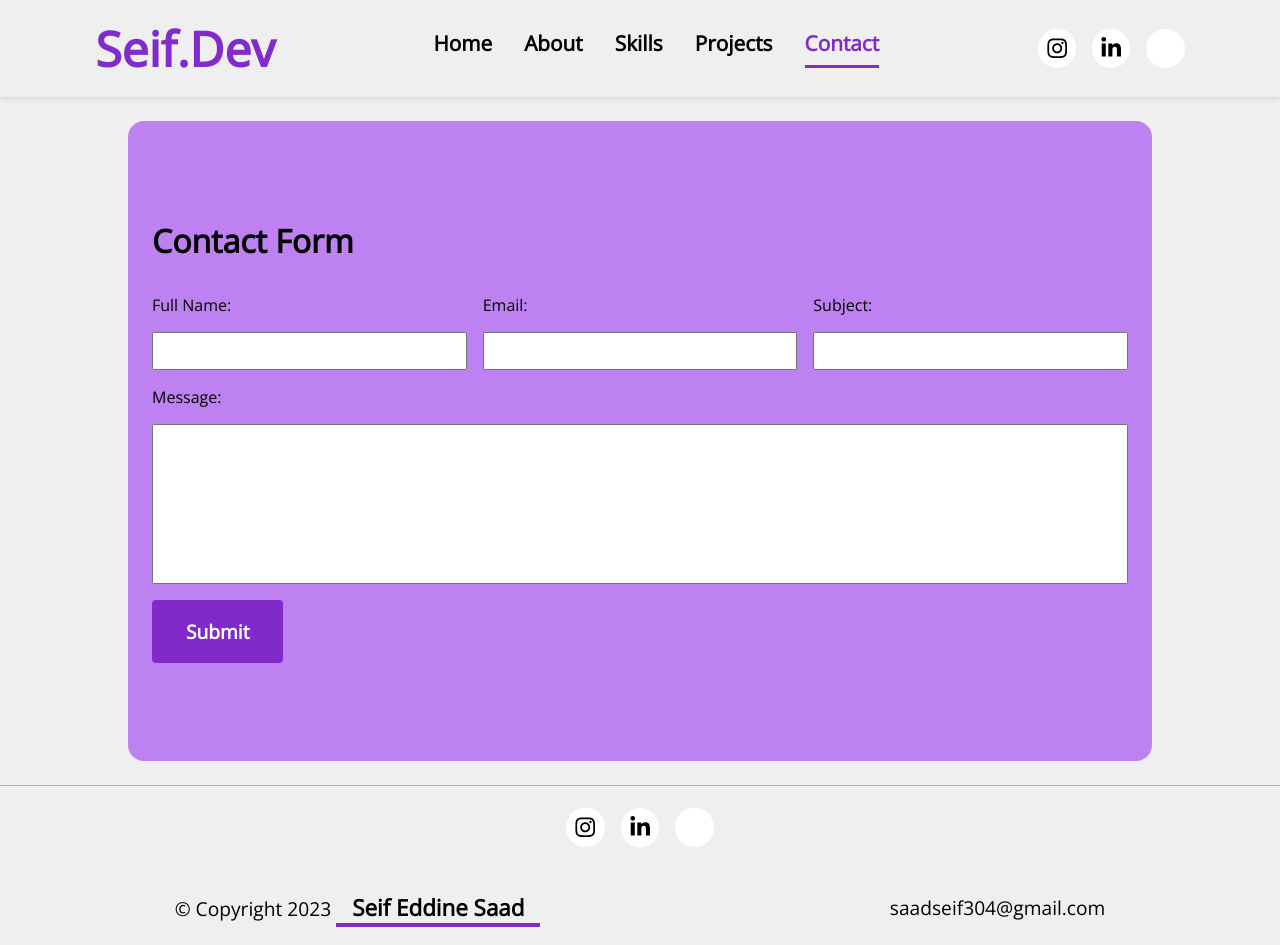
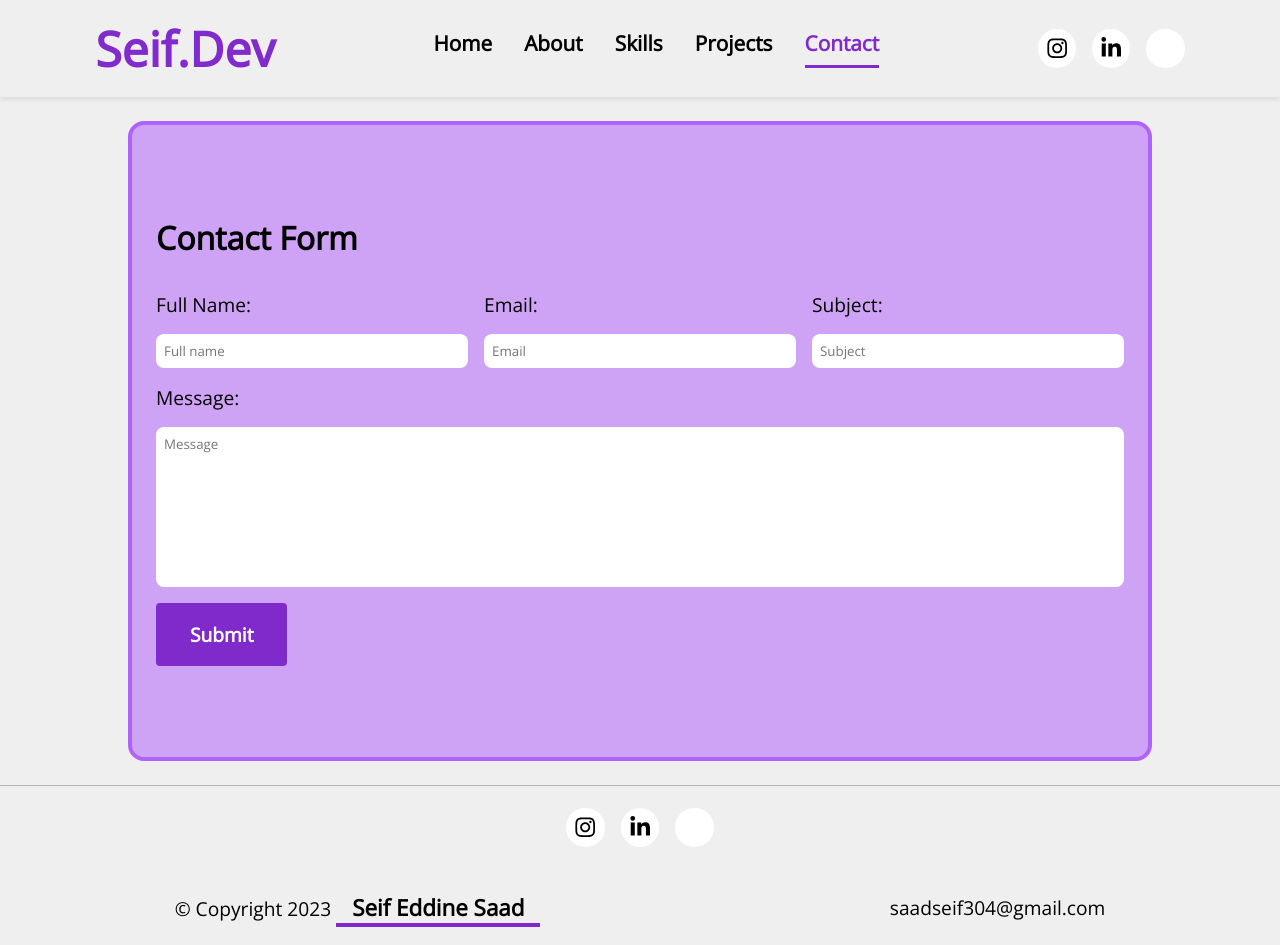
Before and after one commit to seifeddinesaad01/My-Personal-Portfolio, a React (Create React App) app: page /contact in a window 1280 px wide. Built offline with nearby package versions, Linux system fonts and the light colour scheme; some icons are missing.

Commit message:
updating the UI of the contact page

```diff
--- a/src/Features/Contact/Contact.css
+++ b/src/Features/Contact/Contact.css
@@ -10,9 +10,11 @@
   gap: 1rem;
   flex-direction: column;
   min-height: 80vh;
-   background-color: rgb(189, 129, 241)  ;
+   background-color: rgb(206, 163, 245)  ;
    border-radius: 1rem;
+   border: 4px solid rgb(176, 99, 248);
 }
+
 
 .form-group {
   display: flex;
@@ -27,6 +29,8 @@ label {
   display: block;
   margin-bottom: 1rem;
   margin-top: 1rem;
+  font-size: 1.2rem;
+  /* font-weight: ; */
 }
 
 input,
@@ -34,6 +38,8 @@ textarea {
   width: 100%;
   padding: 8px;
   box-sizing: border-box;
+  border-radius: 8px;
+  border: none;
 }
 textarea{
   resize: none;
--- a/src/Features/Contact/Contact.tsx
+++ b/src/Features/Contact/Contact.tsx
@@ -43,17 +43,17 @@ const Contact: React.FC = () => {
                     <div className='form__top'>
                         <div className="form-group">
                             <label htmlFor="fullName">Full Name:</label>
-                            <Field type="text" id="fullName" name="fullName" />
+                            <Field type="text" id="fullName" name="fullName" placeholder="Full name" required/>
                             {/* <ErrorMessage name="fullName" component="div" className="error" /> */}
                         </div>
                         <div className="form-group">
                             <label htmlFor="email">Email:</label>
-                            <Field type="email" id="email" name="email" />
+                            <Field type="email" id="email" name="email" placeholder="Email" required/>
                             {/* <ErrorMessage name="email" component="div" className="error" /> */}
                         </div>
                         <div className="form-group">
                             <label htmlFor="subject">Subject:</label>
-                            <Field type="text" id="subject" name="subject" />
+                            <Field type="text" id="subject" name="subject" placeholder="Subject" required/>
                             {/* <ErrorMessage name="subject" component="div" className="error" /> */}
                         </div>
 
@@ -61,7 +61,7 @@ const Contact: React.FC = () => {
 
                     <div className="form-group">
                         <label htmlFor="message">Message:</label>
-                        <Field as="textarea" id="message" name="message" />
+                        <Field as="textarea" id="message" name="message" placeholder="Message" required/>
                         {/* <ErrorMessage name="message" component="div" className="error" /> */}
                     </div>
 
--- a/src/Features/SectionOne/SectionOne.css
+++ b/src/Features/SectionOne/SectionOne.css
@@ -104,7 +104,6 @@
     align-self: center;
     text-align: center;
   }
-
 }
 
 .sectionOne__btn {
@@ -120,7 +119,6 @@
   border: none;
   font-weight: 600;
   border: 2px solid hsla(272, 66%, 48%, 1);
-
 }
 
 .sectionOne__btn:hover {
```
Lines whose indentation alone changed are shown as unchanged.
